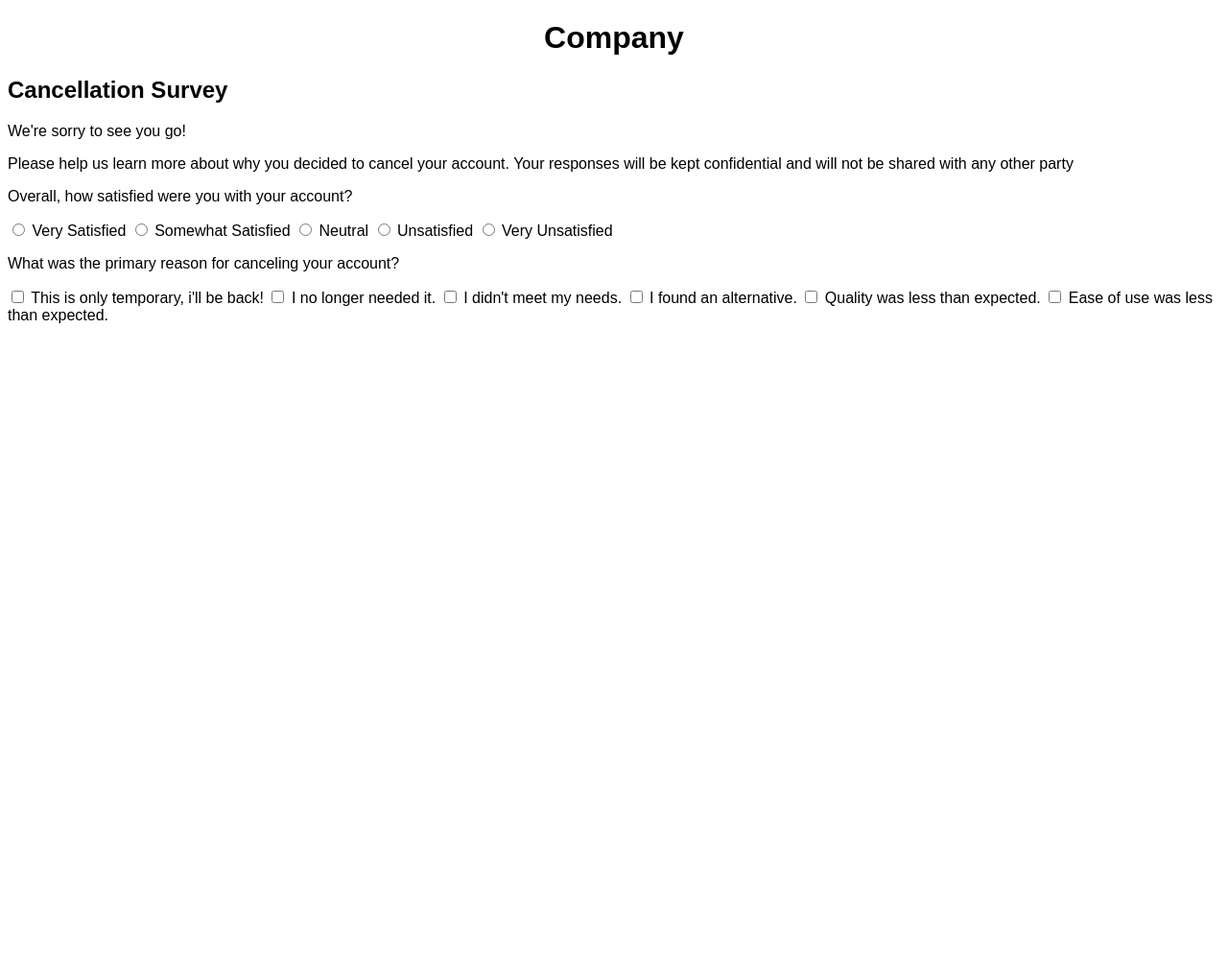
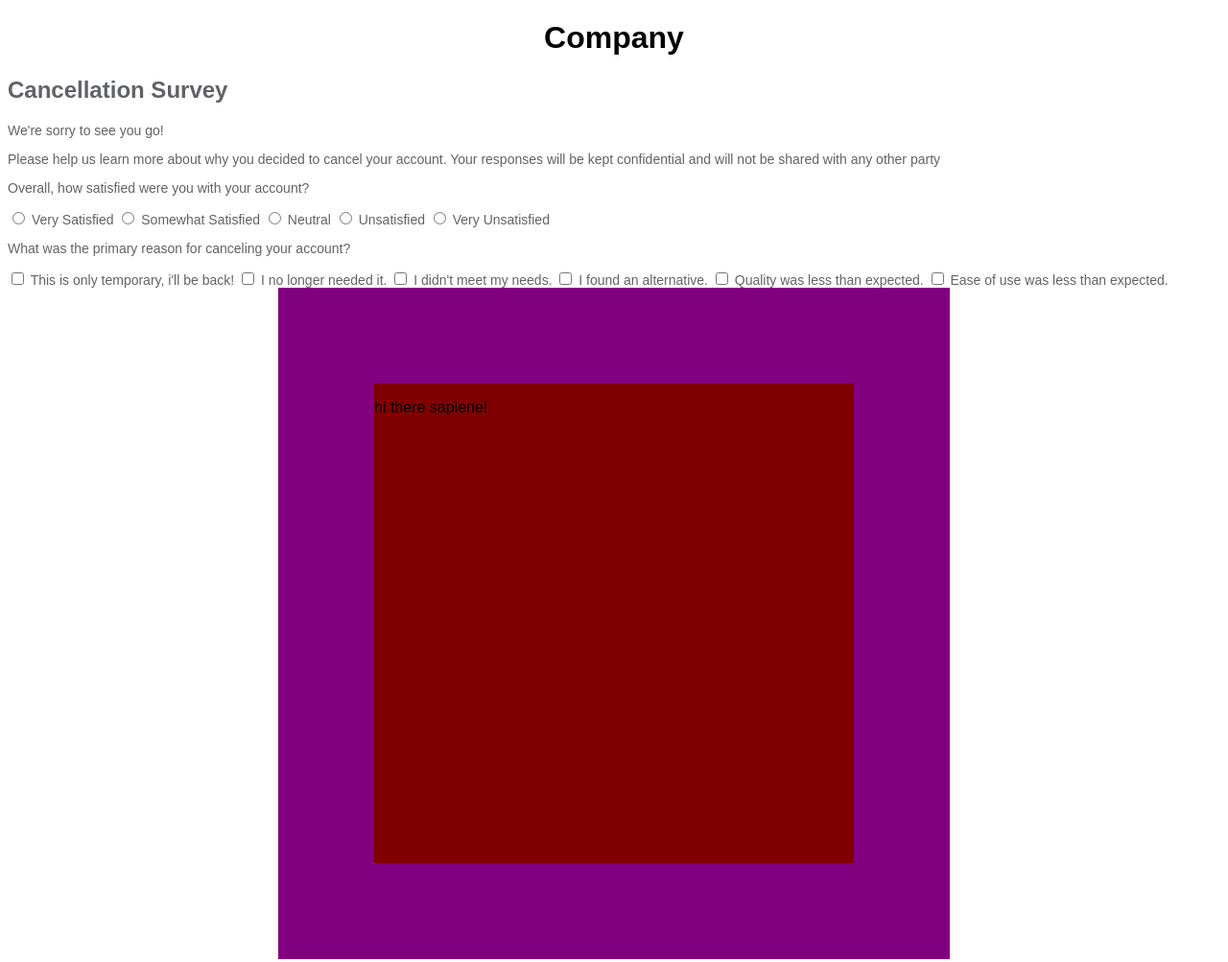
Before and after one commit to ashwiniK47/WebDevelopment, a plain HTML site: page Assignment1.html in a window 1280 px wide. Shown: the whole page at 96% size. Before the commit the page ends 800 px from the top, so only its background shows below. Drawn offline with Linux system fonts and the light colour scheme.

Commit message:
css updated

```diff
--- a/Assignment1.css
+++ b/Assignment1.css
@@ -3,8 +3,25 @@
     text-decoration: black;
     font-family: Arial, Helvetica, sans-serif;
 }
+#subhead{
+    font-family: Arial, Helvetica, sans-serif;
+    color: rgb(95, 99, 104);
 
+}
 
 body{
     font-family: Arial, Helvetica, sans-serif;
 }
+.survey{
+    font-size: 14px;
+    color: rgb(95, 99, 104);
+}
+div{
+    width: 500px;
+    background-color: maroon;
+    height: 500px;
+    margin: auto;
+   border: purple 100px solid;
+
+
+}
--- a/Assignment1.html
+++ b/Assignment1.html
@@ -9,10 +9,10 @@
     <body>
         <h1 id="head">Company</h1>
         <h2 id="subhead">Cancellation Survey</h2>
-        <p>We're sorry to see you go!</p>
-        <p>Please help us learn more about why you decided to cancel your account. Your responses will be kept confidential and will not be shared with any other party</p>
+        <p class="survey">We're sorry to see you go!</p>
+        <p class="survey">Please help us learn more about why you decided to cancel your account. Your responses will be kept confidential and will not be shared with any other party</p>
 
-        <form>
+        <form class="survey">
             <p>Overall, how satisfied were you with your account?</p>
                 <input type="radio">
                 <label for="">Very Satisfied</label>
@@ -49,5 +49,9 @@
                 <input type="checkbox", id="reason5">
                 <label for="reason5">Ease of use was less than expected.</label>
         </form>
+
+        <div>
+            <p>hi there sapiene!</p>
+        </div>
     </body>
 </html>
```
